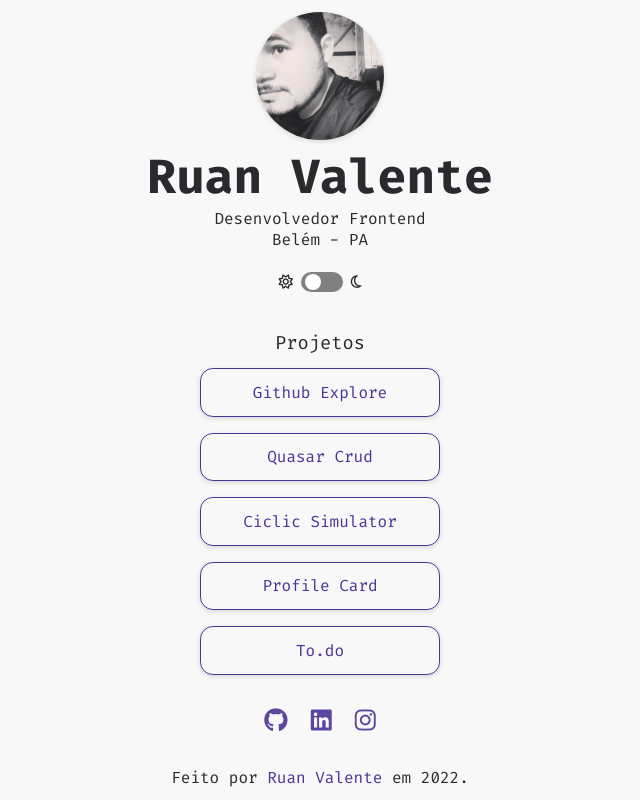
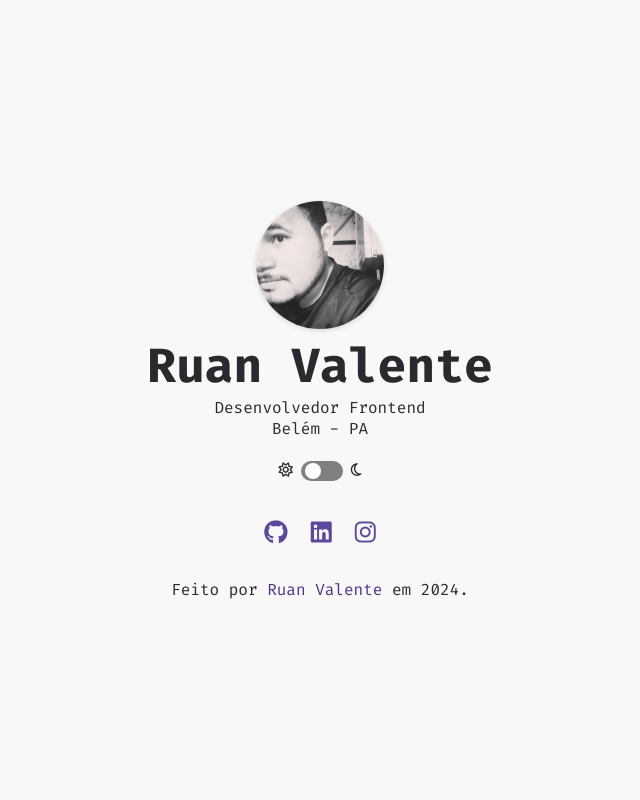
Before and after one commit to ruanvalente/ruanvalente-linktree, a plain HTML site: page index.html in a window 1280 px wide. Shown: the whole page, without its empty margins (320-960 px from the left). Drawn offline with Linux system fonts and the light colour scheme.

Commit message:
fix: fix css, current date and remove project list

```diff
--- a/css/global.css
+++ b/css/global.css
@@ -22,18 +22,21 @@ html.dark {
 }
 
 body {
-  background: var(--bg);
-  color: var(--text);
-  font-family: sans-serif;
+  width: 100%;
+  height: 100vh;
+
+  margin: 0;
+
   display: flex;
   flex-direction: column;
   align-items: center;
   justify-content: center;
-  width: 100%;
-  height: 100vh;
   gap: 2rem;
+
+  background: var(--bg);
+  color: var(--text);
+  font-family: sans-serif;
   font-family: "Fira Code", monospace;
-  margin: 0;
 }
 
 header,
--- a/css/styles.css
+++ b/css/styles.css
@@ -28,8 +28,8 @@ main > h3 {
 }
 
 .links {
-  display: flex;
-  flex-direction: column;
+  display: grid;
+  grid-template-columns: repeat(2, 1fr);
   gap: 1rem;
 }
 
@@ -57,7 +57,6 @@ main > h3 {
   background: var(--purple);
   color: var(--white);
   opacity: 1;
-  scale: 0.5;
 }
 
 .socialIcons {
--- a/index.html
+++ b/index.html
@@ -51,7 +51,7 @@
       </div>
     </header>
 
-    <main>
+    <!-- <main>
       <h3>Projetos</h3>
       <div class="links">
         <a
@@ -97,7 +97,7 @@
           To.do
         </a>
       </div>
-    </main>
+    </main> -->
 
     <section class="socialIcons">
       <a
@@ -131,7 +131,7 @@
       <p>
         Feito por
         <a href="http://github.com/ruanvalente"> Ruan Valente </a>
-        em 2022.
+        em <span data-js="current-date"></span>.
       </p>
     </footer>
 
--- a/scripts/index.js
+++ b/scripts/index.js
@@ -1,5 +1,9 @@
 const themeSwitch = document.getElementById("switch");
 const html = document.documentElement;
+
+const currentDate = (document.querySelector(
+  '[data-js="current-date"]'
+).innerHTML = new Date().getFullYear());
 
 const localTheme = localStorage.getItem("theme");
 
@@ -16,7 +20,6 @@ const switchLocalTheme = (theme) => {
 switchLocalTheme(localTheme);
 
 themeSwitch.addEventListener("change", ({ target: { checked } }) => {
-  console.log(checked);
   if (checked) {
     html.classList.add("dark");
     localStorage.setItem("theme", "dark");
```
